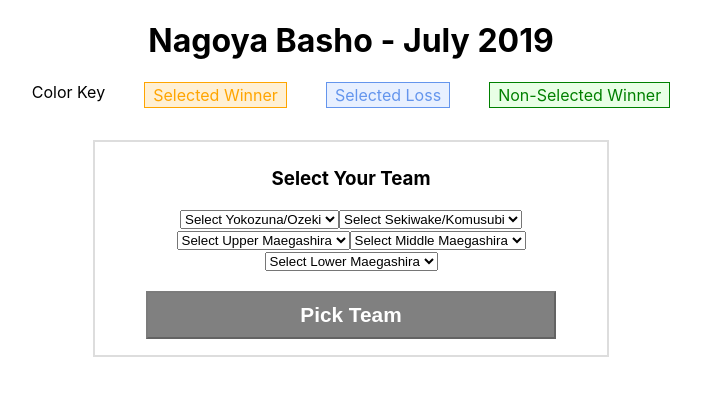
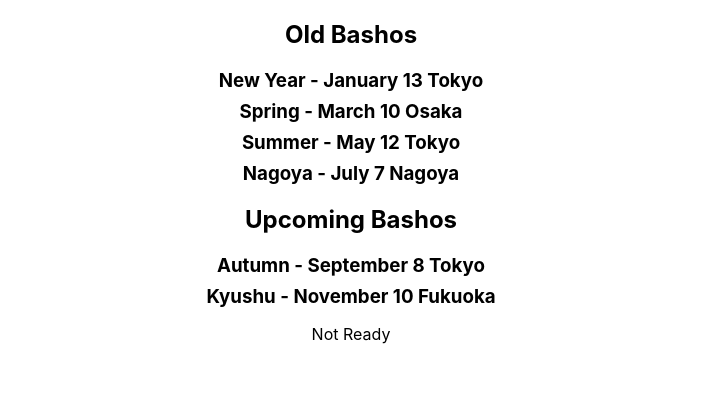
Before and after one commit to vpugh/sumofl, a React (Create React App) app: page / in a window 1280 px wide. Shown: the top 396 px of the page, without its empty margins (289-990 px from the left). Built offline with nearby package versions, Linux system fonts and the light colour scheme.

Commit message:
Add schedule and dates, code refactoring

```diff
--- a/src/App.css
+++ b/src/App.css
@@ -7,6 +7,24 @@
   margin: 0 auto;
 }
 
+.button {
+  border: none;
+  padding: 10px 20px;
+  background-color: #ddd;
+  font-size: 1.1rem;
+  cursor: pointer;
+}
+
 button[disabled] {
   background: grey !important;
 }
+
+.fullwidth-button {
+  width: 80%;
+  margin: 20px auto 10px auto;
+  padding: 10px 0;
+  background-color: green;
+  color: white;
+  font-weight: bold;
+  font-size: 1.3rem;
+}
--- a/src/App.js
+++ b/src/App.js
@@ -1,23 +1,37 @@
-import React, { useContext, useEffect } from 'react';
+import React, { useState, useEffect } from 'react';
 import './App.css';
 import Nagoya from './data/nagoya-july-2019.json';
-import MatchDays from './MatchDays';
-import { PointsContext } from './context/PointsContext';
-import { SelectTeamContext } from './context/SelectedTeamContext';
 import './css/matches.scss';
-import SelectTeam from './css/SelectTeam';
-
-const addArray = arr => {
-  if (arr.length > 0) {
-    return arr.reduce((a, b) => a + b, 0);
-  }
-}
+import FantasyGameContainer from './FantasyGame';
+import ShowBashoSchedule from './ShowBashoSchedule';
 
 function App() {
-  const { points, pointsDispatch } = useContext(PointsContext);
-  const { selectedTeam, dispatch } = useContext(SelectTeamContext);
-  const fantasyPoints = addArray(points);
-  const teamAvailable = selectedTeam.length > 0;
+  const [currentBasho, setCurrentBasho] = useState('');
+
+  const convertJapanTime = () => {
+    const offset = +9;
+    const d = new Date();
+    const utc = d.getTime() + (d.getTimezoneOffset() * 60000);
+    const nd = new Date(utc + (3600000*offset));
+    // console.log(nd);
+  }
+
+  const showSelectedBasho = bashoName => {
+    // TODO replace with API calling selected name from database;
+    switch(bashoName) {
+      case 'Nagoya':
+        setCurrentBasho(Nagoya);
+        return;
+      default:
+        setCurrentBasho('');
+        return;
+    }
+  }
+
+  const pickBasho = basho => {
+    console.log(basho);
+    showSelectedBasho(basho)
+  }
 
   const leagueOpen = () => {
     const date = new Date().getMonth();
@@ -33,47 +47,21 @@ function App() {
 
   useEffect(() => {
     document.title = `Sumo Fantasy League ${leagueOpen()}`;
-  })
-  const clearTeam = () => {
-    dispatch({ type: 'CLEAR_TEAM'});
-    pointsDispatch({ type: 'REMOVE_POINTS' })
-  }
+  });
+
+  const currentYear = new Date().getFullYear();
+  convertJapanTime();
 
   return (
     <div className="App">
-      <h1>{Nagoya.name} - {Nagoya.date}</h1>
-      <div className="container">
-      <div style={{ maxWidth: '70%', margin: '0 auto' }}>
-        <div className="colorkey-container">
-          <p style={{ margin: '0' }}>Color Key</p>
-          <span className="selected-winner color-key">Selected Winner</span>
-          <span className="selected-loss color-key">Selected Loss</span>
-          <span className="match-winner color-key">Non-Selected Winner</span>
-        </div>
+      <div>
+        <ShowBashoSchedule selectBasho={pickBasho} title="Old Bashos" bashoType="old" currentYear={currentYear} />
+        <ShowBashoSchedule selectBasho={pickBasho} title="Upcoming Bashos" bashoType="upcoming" currentYear={currentYear} />
       </div>
-      <div className="fantasy">
-        {teamAvailable && !selectedTeam.includes("") ? (
-          <>
-            <p>
-              Fantasy Team: <br />
-              <span className="fantasy-team">
-                {selectedTeam.join(', ')}
-              </span>
-            </p>
-            <p>
-              Total Points: <br />
-              <span className="fantasy-points">
-                {fantasyPoints}
-              </span>
-            </p>
-            <button onClick={clearTeam}>Clear Team</button>
-          </>
-        ) : <SelectTeam />}
-      </div>
-      {teamAvailable && Object.keys(Nagoya.matches).map(day => (
-        <MatchDays key={day} day={day} matches={Nagoya.matches} />
-      ))}
-      </div>
+      {currentBasho && (
+        <FantasyGameContainer basho={currentBasho} />
+      )}
+      {!currentBasho && <p>Not Ready</p>}
     </div>
   );
 }
--- /dev/null
+++ b/src/FantasyGame.jsx
@@ -0,0 +1,73 @@
+import React, { useContext } from 'react';
+import './App.css';
+import MatchDays from './MatchDays';
+import { PointsContext } from './context/PointsContext';
+import { SelectTeamContext } from './context/SelectedTeamContext';
+import './css/matches.scss';
+import SelectTeam from './css/SelectTeam';
+
+const addArray = arr => {
+  if (arr.length > 0) {
+    return arr.reduce((a, b) => a + b, 0);
+  }
+}
+
+function FantasyGameContainer({ basho }) {
+  const { points, pointsDispatch } = useContext(PointsContext);
+  const { selectedTeam, dispatch } = useContext(SelectTeamContext);
+  const fantasyPoints = addArray(points);
+  const teamAvailable = selectedTeam.length > 0;
+
+  // const convertJapanTime = () => {
+  //   const offset = +9;
+  //   const d = new Date();
+  //   const utc = d.getTime() + (d.getTimezoneOffset() * 60000);
+  //   const nd = new Date(utc + (3600000*offset));
+  //   // console.log(nd);
+  // }
+
+  const clearTeam = () => {
+    dispatch({ type: 'CLEAR_TEAM'});
+    pointsDispatch({ type: 'REMOVE_POINTS' })
+  }
+
+
+  return (
+    <div className="fantasygame-container">
+      <h1>{basho.name || ''} - {basho.date || ''}</h1>
+      <div className="container">
+      <div style={{ maxWidth: '70%', margin: '0 auto' }}>
+        <div className="colorkey-container">
+          <span className="selected-winner color-key">Selected Winner</span>
+          <span className="selected-loss color-key">Selected Loss</span>
+          <span className="match-winner color-key">Non-Selected Winner</span>
+        </div>
+      </div>
+      <div className="fantasy">
+        {teamAvailable && !selectedTeam.includes("") ? (
+          <>
+            <p>
+              Fantasy Team: <br />
+              <span className="fantasy-team">
+                {selectedTeam.join(', ')}
+              </span>
+            </p>
+            <p>
+              Total Points: <br />
+              <span className="fantasy-points">
+                {fantasyPoints}
+              </span>
+            </p>
+            <button className="button" onClick={clearTeam}>Clear Team</button>
+          </>
+        ) : <SelectTeam />}
+      </div>
+      {teamAvailable && Object.keys(basho.matches).map(day => (
+        <MatchDays key={day} day={day} matches={basho.matches} />
+      ))}
+      </div>
+    </div>
+  );
+}
+
+export default FantasyGameContainer;
--- /dev/null
+++ b/src/ShowBashoSchedule.jsx
@@ -0,0 +1,44 @@
+import React from 'react';
+import BashoSchedule from './data/basho-schedule-2019.json';
+
+const ShowBashoSchedule = ({
+  title,
+  bashoType,
+  currentYear,
+  selectBasho,
+}) => {
+
+  const bashoSchedule = () => {
+    return Object.keys(BashoSchedule[currentYear]);
+  }
+
+  const allBasho = type => {
+    return bashoSchedule().reduce((acc, basho) => {
+      const bashoDate = BashoSchedule[currentYear][basho].start;
+      const bashoMonth = bashoDate.split(' ')[0];
+      const bashoDay = bashoDate.split(' ')[1];
+      if (type === 'upcoming' && new Date(`${currentYear}/${bashoMonth}/${bashoDay}`) > new Date()) {
+        acc.push(basho);
+      }
+      if (type === 'old' && new Date(`${currentYear}/${bashoMonth}/${bashoDay}`) < new Date()) {
+        acc.push(basho);
+      }
+      return acc;
+    }, []);
+  }
+
+  // color: 'grey', textDecoration: 'line-through'
+
+  return (
+    <>
+      <h2>{title}</h2>
+      {allBasho(bashoType).map(basho => (
+        <React.Fragment key={basho}>
+        <h3 onClick={() => selectBasho(basho)} style={{ marginBottom: '.25rem', marginTop: '.5rem' }}>{basho} - {BashoSchedule[currentYear][basho].start} {BashoSchedule[currentYear][basho].location}</h3>
+      </React.Fragment>
+      ))}
+    </>
+  );
+};
+
+export default ShowBashoSchedule;
--- a/src/context/PointsContext.jsx
+++ b/src/context/PointsContext.jsx
@@ -5,7 +5,6 @@ export const PointsContext = createContext();
 
 const PointsContextProvider = (props) => {
   const [points, pointsDispatch] = useReducer(pointsReducer, []);
-  console.log('Points Context', points);
 
   return (
     <PointsContext.Provider value={{points, pointsDispatch}}>
--- a/src/css/SelectTeam.jsx
+++ b/src/css/SelectTeam.jsx
@@ -35,7 +35,7 @@ const SelectTeam = () => {
 
   const isButtonEnabled = option1.length > 0 && option2.length > 0 && option3.length > 0 && option4.length > 0 && option5.length > 0;
   return (
-    <form onSubmit={handleSubmission} name="selectTeam">
+    <form onSubmit={handleSubmission} name="selectTeam" className="selection-container">
       <h3>Select Your Team</h3>
       <select name="yokozuna-ozeki" id="option1" onChange={setState} defaultValue={option1}>
         <option value="" disabled>Select Yokozuna/Ozeki</option>
@@ -94,7 +94,7 @@ const SelectTeam = () => {
         <option value="Kotoyuki">Kotoyuki - M16</option>
         <option value="Terutsuyoshi">Terutsuyoshi - M16</option>
       </select>
-      <button disabled={!isButtonEnabled} style={{ display: 'block', width: '80%', margin: '20px auto 10px auto', padding: '10px 0', background: 'green', color: 'white', fontWeight: 'bold', fontSize: '1.3rem' }} type="submit">Pick Team</button>
+      <button className="button fullwidth-button" disabled={!isButtonEnabled} type="submit">Pick Team</button>
     </form>
   );
 };
--- a/src/css/matches.scss
+++ b/src/css/matches.scss
@@ -1,7 +1,13 @@
 // matches
 .match-container {
-  max-width: 50%;
   margin: 0 auto;
+  @media (max-width: 767px) {
+    margin-left: 20px;
+    margin-right: 20px;
+  }
+  @media (min-width: 768px) {
+    max-width: 50%;
+  }
 }
 .match {
   background: #f7f7f7;
@@ -19,6 +25,19 @@
   margin-bottom: 0;
   background: #cecece;
   padding: 6px 0;
+}
+
+// selection
+.selection-container {
+  select {
+    width: 80%;
+    margin: 0 auto;
+    height: 2rem;
+    font-size: 0.9rem;
+    &:not(:last-child) {
+      margin-bottom: 20px;
+    }
+  }
 }
 
 // fighters
@@ -53,10 +72,20 @@
 
 // fantasy stuff
 .fantasy {
-  padding: 6px 0;
-  border: 2px solid #ddd;
-  max-width: 50%;
+  padding: 6px 0 18px 0;
+  border: 1px solid #ddd;
   margin: 2rem auto 0 auto;
+  box-shadow: 2px 3px 6px 0px rgba(0,0,0,.1);
+  @media (max-width: 767px) {
+    padding-left: 20px;
+    padding-right: 20px;
+    display: inline-block;
+    margin-left: 20px;
+    margin-right: 20px;
+  }
+  @media (min-width: 768px) {
+    max-width: 60%;
+  }
   &-team {
     font-size: 1.3rem;
     font-weight: bold;
--- /dev/null
+++ b/src/data/basho-schedule-2019.json
@@ -0,0 +1,66 @@
+{
+  "2019": {
+    "New Year": {
+      "start": "January 13",
+      "end": "January 27",
+      "location": "Tokyo"
+    },
+    "Spring": {
+      "start": "March 10",
+      "end": "March 24",
+      "location": "Osaka"
+    },
+    "Summer": {
+      "start": "May 12",
+      "end": "May 26",
+      "location": "Tokyo"
+    },
+    "Nagoya": {
+      "start": "July 7",
+      "end": "July 21",
+      "location": "Nagoya"
+    },
+    "Autumn": {
+      "start": "September 8",
+      "end": "September 22",
+      "location": "Tokyo"
+    },
+    "Kyushu": {
+      "start": "November 10",
+      "end": "November 24",
+      "location": "Fukuoka"
+    }
+  },
+  "2020": {
+    "New Year": {
+      "start": "Early January",
+      "end": "Late January",
+      "location": "Tokyo"
+    },
+    "Spring": {
+      "start": "Early March",
+      "end": "Late March",
+      "location": "Osaka"
+    },
+    "Summer": {
+      "start": "Early May",
+      "end": "Late May",
+      "location": "Tokyo"
+    },
+    "Nagoya": {
+      "start": "Early July",
+      "end": "Late July",
+      "location": "Nagoya"
+    },
+    "Autumn": {
+      "start": "Early September",
+      "end": "Late September",
+      "location": "Tokyo"
+    },
+    "Kyushu": {
+      "start": "Early November",
+      "end": "Late November",
+      "location": "Fukuoka"
+    }
+  }
+}
```
